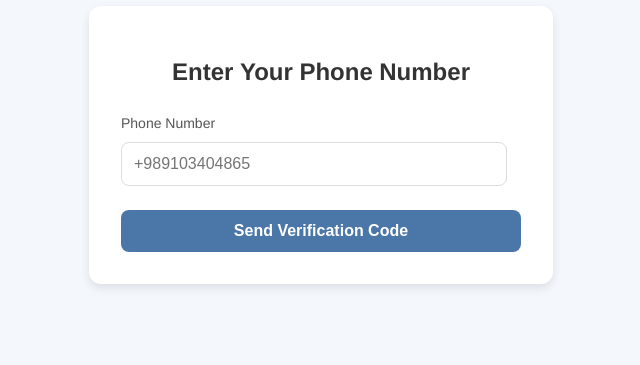
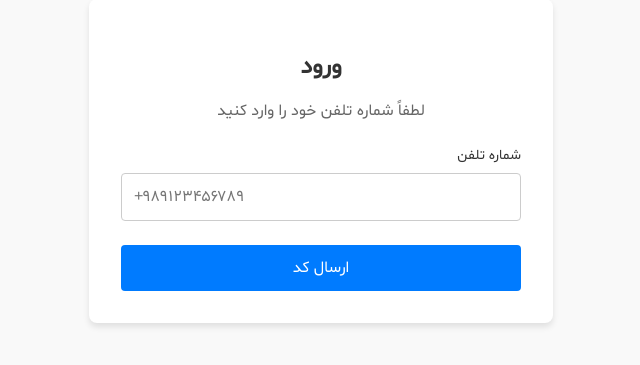
Before and after one commit to almas77abolfazl/chat-app, an Angular app in the folder chat-app-front/: page /login in a window 1280 px wide. Shown: the part 255-620 px from the top of the page, without its empty margins (319-959 px from the left). Built offline with nearby package versions, Linux system fonts and the light colour scheme.

Commit message:
feat: localize login and verification components with Persian language support and enhance UI design
Signed-off-by: almas77abolfazl <almas.abolfazl@gmail.com>

```diff
--- a/chat-app-front/src/app/auth/login/login.component.html
+++ b/chat-app-front/src/app/auth/login/login.component.html
@@ -1,18 +1,13 @@
 <div class="login-container" (keyup.enter)="sendCode()">
   <div class="login-card">
-    <h2 class="login-title">Enter Your Phone Number</h2>
+    <h2 class="login-title">ورود</h2>
+    <p class="login-subtitle">لطفاً شماره تلفن خود را وارد کنید</p>
     <div class="input-group">
-      <label for="phone" class="input-label">Phone Number</label>
-      <input
-        [(ngModel)]="phoneNumber"
-        type="text"
-        id="phone"
-        class="input-field"
-        placeholder="+989103404865"
-      />
+      <label for="phone" class="input-label">شماره تلفن</label>
+      <div>
+        <input [(ngModel)]="phoneNumber" type="tel" id="phone" class="input-field" placeholder="+۹۸۹۱۲۳۴۵۶۷۸۹" />
+      </div>
     </div>
-    <button class="submit-btn" (click)="sendCode()">
-      Send Verification Code
-    </button>
+    <button class="submit-btn" (click)="sendCode()">ارسال کد</button>
   </div>
 </div>
--- a/chat-app-front/src/app/auth/login/login.component.scss
+++ b/chat-app-front/src/app/auth/login/login.component.scss
@@ -3,58 +3,92 @@
   justify-content: center;
   align-items: center;
   height: 100vh;
-  background-color: #f4f7fc;
+  background-color: #f9f9f9;
+  padding: 1rem;
+
+  .login-card {
+    width: 100%;
+    max-width: 400px;
+    background: #ffffff;
+    border-radius: 8px;
+    box-shadow: 0 4px 6px rgba(0, 0, 0, 0.1);
+    padding: 2rem;
+    text-align: center;
+
+    .login-title {
+      font-size: 1.5rem;
+      font-weight: bold;
+      margin-bottom: 0.5rem;
+      color: #333333;
     }
 
-.login-card {
-  background: #fff;
-  border-radius: 12px;
-  padding: 2rem;
-  box-shadow: 0 4px 10px rgba(0, 0, 0, 0.1);
-  max-width: 400px;
-  width: 100%;
-}
-
-.login-title {
-  font-size: 24px;
-  font-weight: 600;
-  color: #333;
+    .login-subtitle {
+      font-size: 1rem;
       margin-bottom: 1.5rem;
-  text-align: center;
+      color: #666666;
     }
 
     .input-group {
       margin-bottom: 1.5rem;
-}
+      text-align: left;
 
       .input-label {
         display: block;
-  font-size: 14px;
+        font-size: 0.875rem;
         margin-bottom: 0.5rem;
-  color: #555;
+        color: #333333;
+        text-align: right;
       }
 
       .input-field {
-  width: 90%;
+        box-sizing: border-box;
+        width: 100%;
         padding: 0.75rem;
-  border: 1px solid #ddd;
-  border-radius: 8px;
-  font-size: 16px;
+        font-size: 1rem;
+        border: 1px solid #cccccc;
+        border-radius: 4px;
+        outline: none;
+
+        &:focus {
+          border-color: #007bff;
+        }
+      }
     }
 
     .submit-btn {
       width: 100%;
       padding: 0.75rem;
-  background-color: #4a76a8;
-  color: #fff;
-  font-size: 16px;
-  font-weight: 600;
+      font-size: 1rem;
+      color: #ffffff;
+      background-color: #007bff;
       border: none;
-  border-radius: 8px;
+      border-radius: 4px;
       cursor: pointer;
-  transition: background-color 0.3s ease;
+
+      &:hover {
+        background-color: #0056b3;
+      }
+    }
+  }
 }
 
-.submit-btn:hover {
-  background-color: #3b5c85;
+// Responsive adjustments for mobile-first design
+@media (max-width: 768px) {
+  .login-container {
+    padding: 0.5rem;
+
+    .login-card {
+      padding: 1.5rem;
+
+      .input-field {
+        padding: 0.5rem;
+        font-size: 0.875rem;
       }
+
+      .submit-btn {
+        padding: 0.5rem;
+        font-size: 0.875rem;
+      }
+    }
+  }
+}
--- a/chat-app-front/src/app/auth/verify-code/verify-code.component.html
+++ b/chat-app-front/src/app/auth/verify-code/verify-code.component.html
@@ -1,19 +1,13 @@
-<div class="verification-container" (keyup.enter)="verifyCode()">
-  <div class="verification-card">
-    <h2 class="verification-title">Enter Verification Code</h2>
-    <p class="verification-text">
-      We’ve sent a code to your phone {{ phoneNumber }}. Please enter it below.
-    </p>
-    <div class="input-group">
-      <label for="code" class="input-label">Verification Code</label>
-      <input
-        [(ngModel)]="verificationCode"
-        type="text"
-        id="code"
-        class="input-field"
-        placeholder="Enter your code"
-      />
+<div class="auth-container">
+  <div class="auth-card">
+    <h2 class="auth-title">کد تأیید را وارد کنید</h2>
+    <p class="auth-text">کدی به شماره {{ phoneNumber }} ارسال شده است. لطفاً آن را در کادر زیر وارد کنید.</p>
+    <div class="auth-form">
+      <div class="form-group">
+        <label for="code" class="form-label">کد تأیید</label>
+        <input [(ngModel)]="verificationCode" type="text" id="code" class="form-input" placeholder="کد خود را وارد کنید" required />
+      </div>
+      <button type="submit" class="form-btn" (click)="verifyCode()">تأیید کد</button>
     </div>
-    <button class="submit-btn" (click)="verifyCode()">Verify Code</button>
   </div>
 </div>
--- a/chat-app-front/src/app/auth/verify-code/verify-code.component.scss
+++ b/chat-app-front/src/app/auth/verify-code/verify-code.component.scss
@@ -65,3 +65,98 @@
 .submit-btn:hover {
   background-color: #3b5c85;
 }
+
+.auth-container {
+  display: flex;
+  justify-content: center;
+  align-items: center;
+  min-height: 100vh;
+  padding: 1rem;
+  background-color: #f9f9f9;
+}
+
+.auth-card {
+  width: 100%;
+  max-width: 400px;
+  background: #ffffff;
+  border-radius: 8px;
+  box-shadow: 0 4px 6px rgba(0, 0, 0, 0.1);
+  padding: 2rem;
+  text-align: center;
+}
+
+.auth-title {
+  font-size: 1.5rem;
+  margin-bottom: 1rem;
+  color: #333333;
+}
+
+.auth-text {
+  font-size: 1rem;
+  margin-bottom: 1.5rem;
+  color: #666666;
+}
+
+.auth-form {
+  display: flex;
+  flex-direction: column;
+  gap: 1rem;
+}
+
+.form-group {
+  text-align: right;
+}
+
+.form-label {
+  display: block;
+  font-size: 0.9rem;
+  margin-bottom: 0.5rem;
+  color: #333333;
+}
+
+.form-input {
+  width: 100%;
+  padding: 0.75rem;
+  font-size: 1rem;
+  border: 1px solid #cccccc;
+  border-radius: 4px;
+  box-sizing: border-box;
+}
+
+.form-input:focus {
+  border-color: #007bff;
+  outline: none;
+}
+
+.form-btn {
+  padding: 0.75rem;
+  font-size: 1rem;
+  color: #ffffff;
+  background-color: #007bff;
+  border: none;
+  border-radius: 4px;
+  cursor: pointer;
+  transition: background-color 0.3s ease;
+}
+
+.form-btn:hover {
+  background-color: #0056b3;
+}
+
+@media (max-width: 768px) {
+  .auth-card {
+    padding: 1.5rem;
+  }
+
+  .auth-title {
+    font-size: 1.25rem;
+  }
+
+  .auth-text {
+    font-size: 0.9rem;
+  }
+
+  .form-btn {
+    font-size: 0.9rem;
+  }
+}
--- a/chat-app-front/src/styles.scss
+++ b/chat-app-front/src/styles.scss
@@ -19,3 +19,8 @@ body {
   margin: 0;
   font-family: "Shabnam", "Helvetica Neue", sans-serif;
 }
+
+input,
+button {
+  font-family: "Shabnam", "Helvetica Neue", sans-serif;
+}
```
Lines whose indentation alone changed are shown as unchanged.
